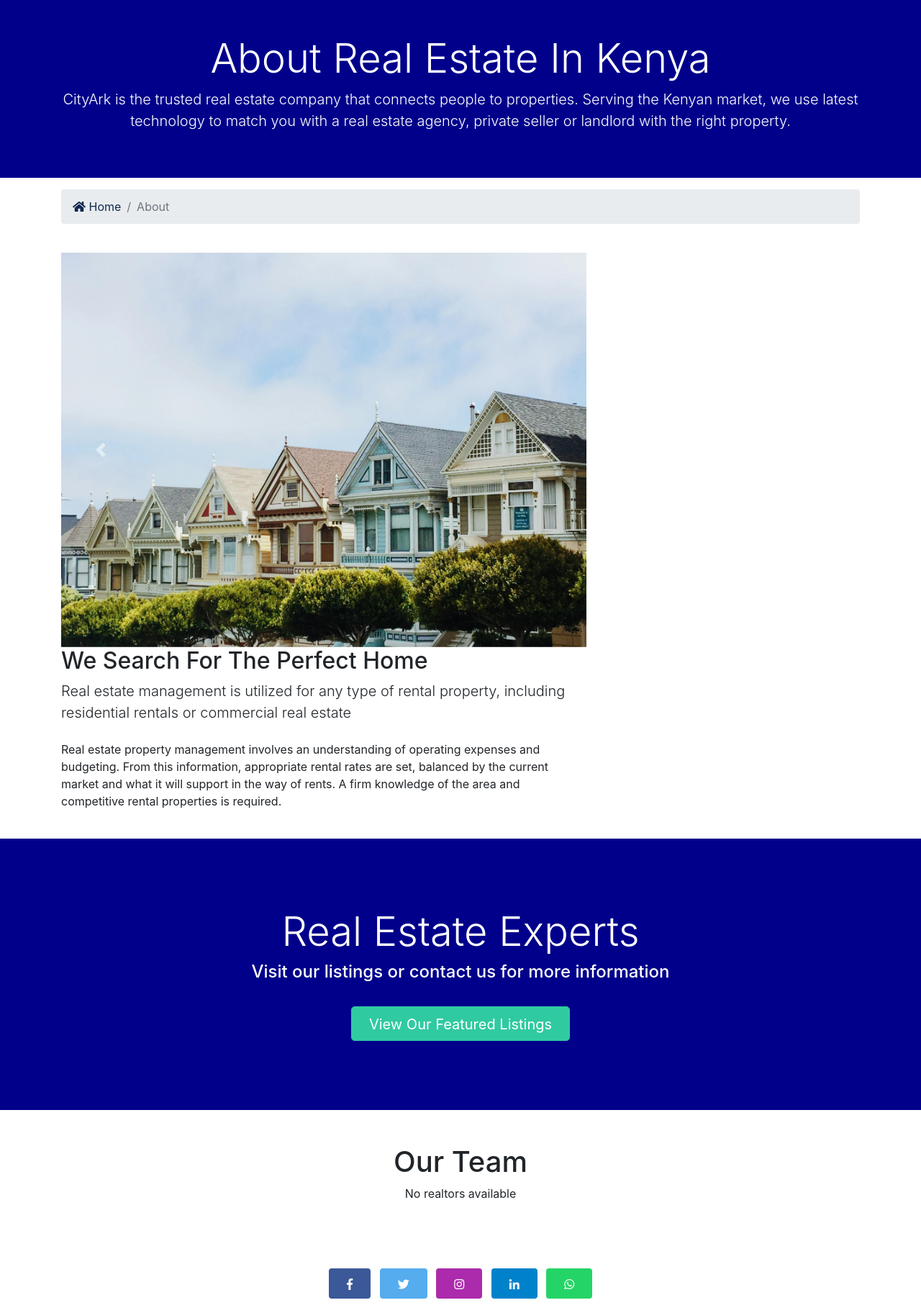
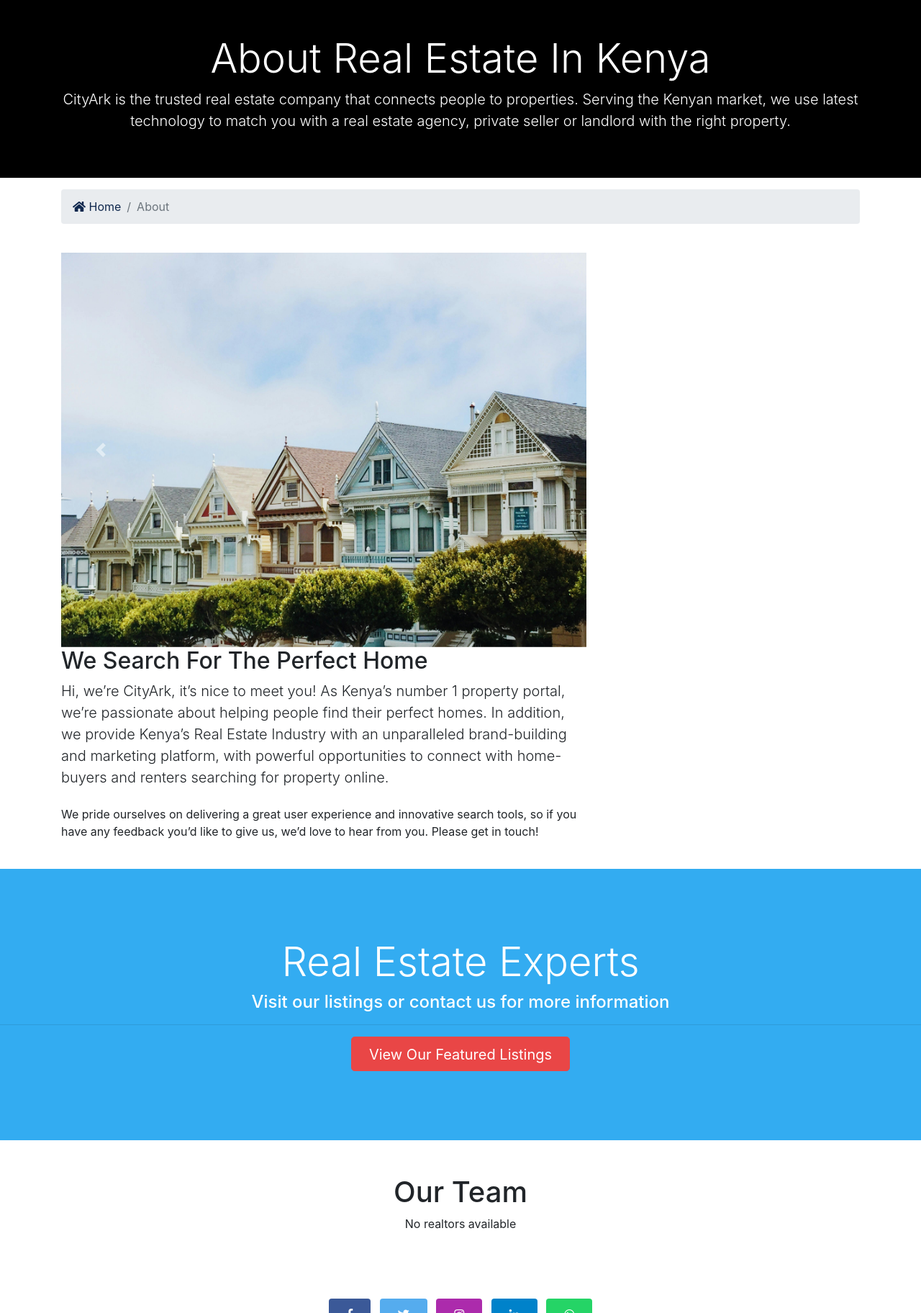
Before and after one commit to rodgersxy/Real-Estate-Listings, a Django app: page /about in a window 1280 px wide. Shown: the part 86-1910 px from the top of the page at 72% size. Run offline with Django 5.2, Linux system fonts and the light colour scheme; data that the repository does not hold is empty; some libraries are stand-ins or nearby versions.

Commit message:
update on the tamplate

```diff
--- a/templates/pages/about.html
+++ b/templates/pages/about.html
@@ -5,7 +5,7 @@
 {% block title %} | About Us{% endblock %}
 
 {% block content %}
-<section id="" class="py-5 text-white" style="background-color:darkblue;">
+<section id="" class="py-5 text-white" style="background-color:black;">
   <div class="container">
     <div class="row text-center">
       <div class="col-md-12">
@@ -60,14 +60,12 @@
         </div>
         <h2>We Search For The Perfect Home</h2>
         <p class="lead">
-            Real estate management is utilized for any type of rental property,
-            including residential rentals or commercial real estate
+          Hi, we’re CityArk, it’s nice to meet you!
+
+          As Kenya’s number 1 property portal, we’re passionate about helping people find their perfect homes. In addition, we provide Kenya’s Real Estate Industry with an unparalleled brand-building and marketing platform, with powerful opportunities to connect with home-buyers and renters searching for property online.
         </p>
         <p class="mt-4">
-            Real estate property management involves an understanding of operating expenses and budgeting.
-            From this information, appropriate rental rates are set,
-            balanced by the current market and what it will support in the way of rents.
-            A firm knowledge of the area and competitive rental properties is required.
+          We pride ourselves on delivering a great user experience and innovative search tools, so if you have any feedback you’d like to give us, we’d love to hear from you. Please get in touch!
         </p>
     </div>
 
@@ -97,13 +95,13 @@
 </section>
 
 <!-- Work -->
-<section id="work" class="text-white text-center" style="background-color:darkblue;">
+<section id="work" class="text-white text-center" style="background-color: rgb(51, 172, 241);">
   <h2 class="display-4"> Real Estate Experts</h2>
   <h4>
     Visit our listings or contact us for more information
   </h4>
   <hr />
-  <a href="{% url 'listings' %}" class="btn btn-secondary text-white btn-lg"
+  <a href="{% url 'listings' %}" class="btn btn-danger text-white btn-lg"
     >View Our Featured Listings</a
   >
 </section>
```
Also changed, not shown: templates/listings/listings.html (+5 -3 lines).
